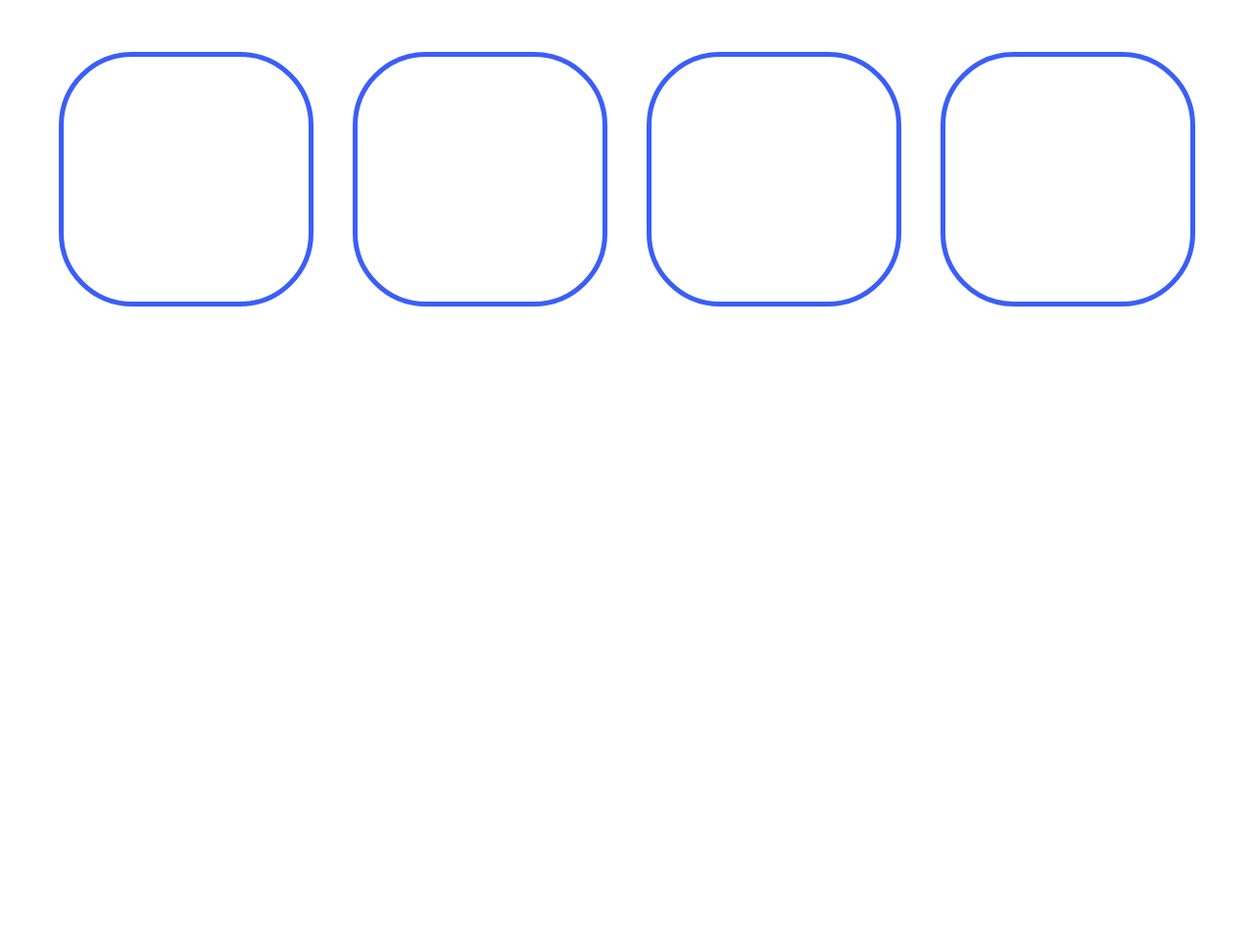
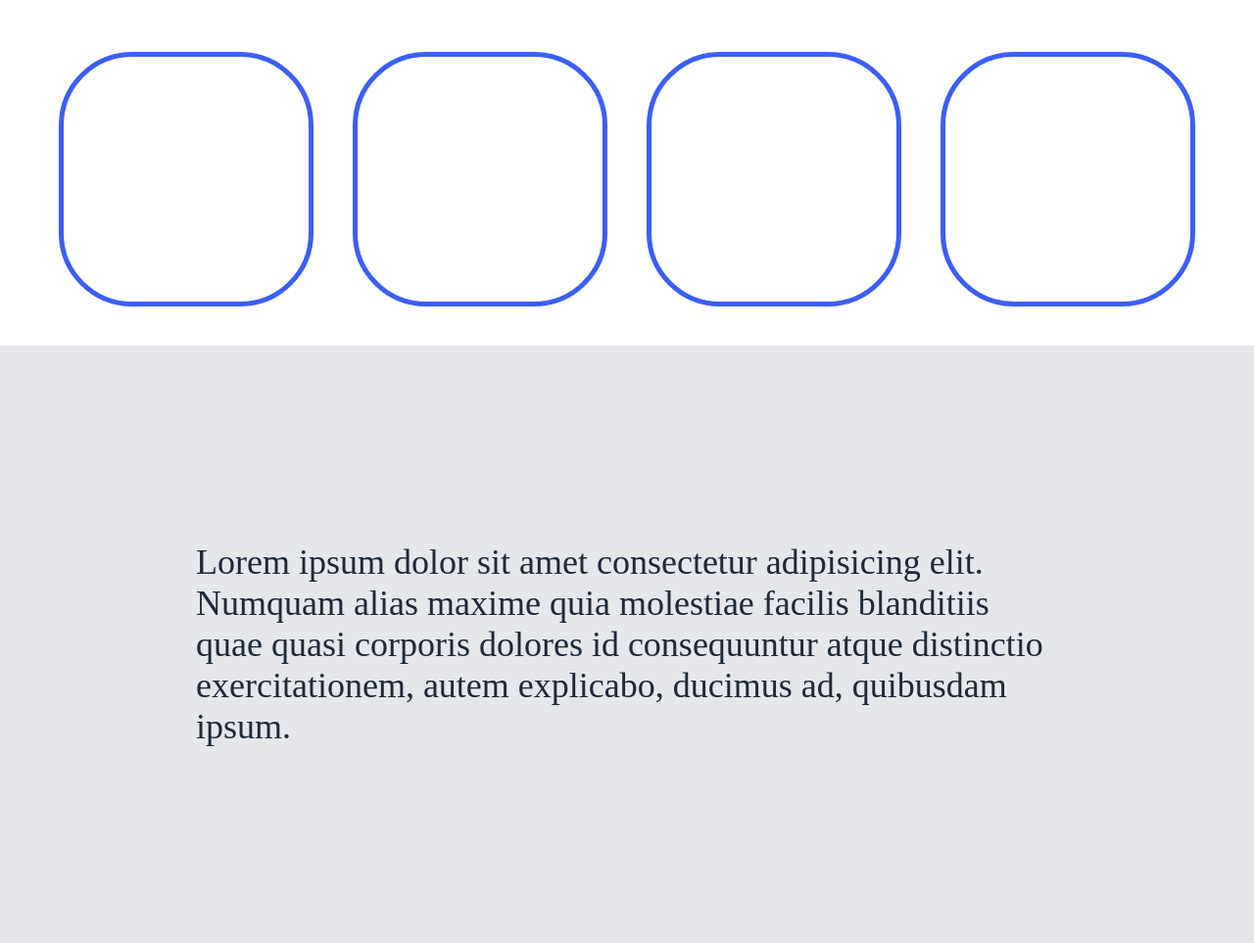
Before and after one commit to GXB4/landing.page, a plain HTML site: page index.html in a window 1280 px wide. Shown: the part 702-1665 px from the top of the page at 98% size. Before the commit the page ends 1035 px from the top, so only its background shows below. Drawn offline with Linux system fonts and the light colour scheme.

Commit message:
added styles to the quote

```diff
--- a/index.html
+++ b/index.html
@@ -51,5 +51,11 @@
     <div class="box">
     </div>
   </div>
+
+  <div class="container-4">
+    <div>
+      <p class="quote">Lorem ipsum dolor sit amet consectetur adipisicing elit. Numquam alias maxime quia molestiae facilis blanditiis quae quasi corporis dolores id consequuntur atque distinctio exercitationem, autem explicabo, ducimus ad, quibusdam ipsum.</p>
+    </div>
+  </div>
 </body>
 </html>
--- a/styles.css
+++ b/styles.css
@@ -71,8 +71,9 @@ a:active {
 }
 
 .container-3 {
-display: flex;
-justify-content: center;
+  display: flex;
+  justify-content: center;
+  padding-bottom: 20px;
 }
 
 .heading2 {
@@ -89,3 +90,13 @@ justify-content: center;
   height: 150px;
   border-radius: 75px;
 }
+
+.container-4 {
+  background-color: #E5E7EB;
+  padding: 200px;
+}
+
+.quote {
+  font-size: 36px;
+  color: #1F2937;
+}
```
